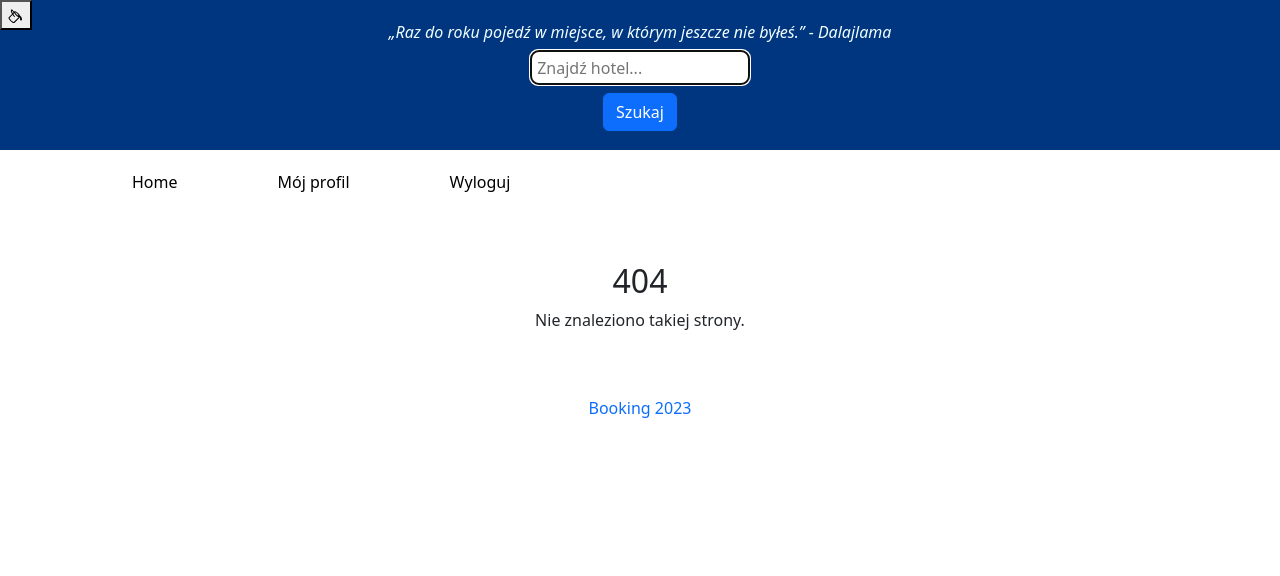
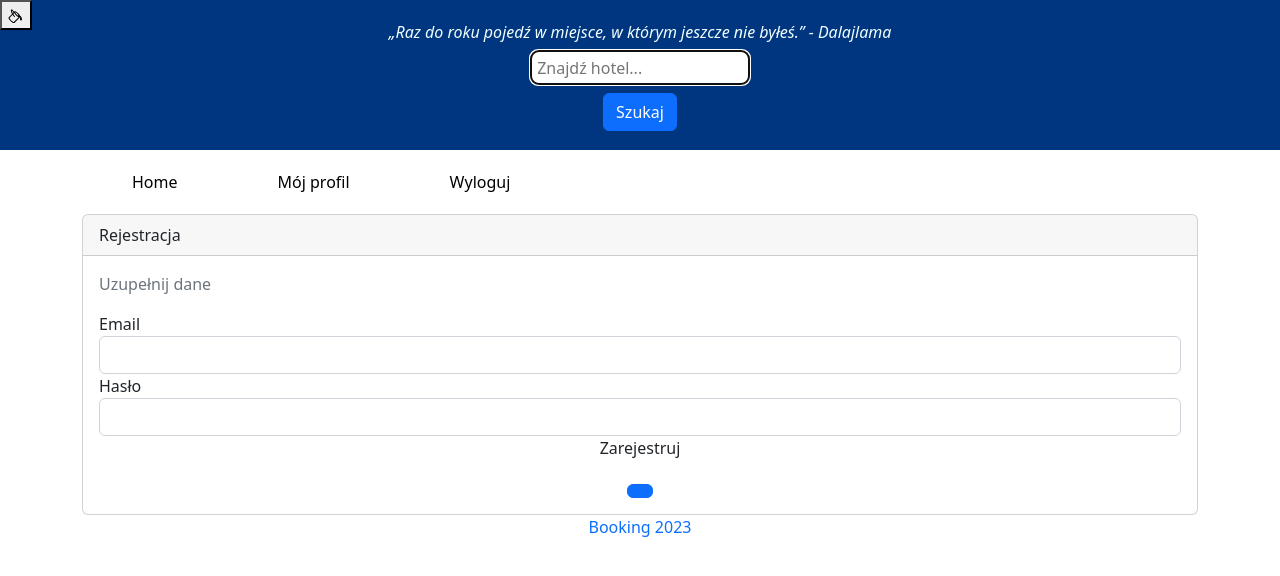
Before and after one commit to Pawel-Burakowski/Booking_App, a React (Create React App) app: page /rejestracja in a window 1280 px wide. Before the commit this address had no page. Shown: the top 576 px of the page. Built offline with nearby package versions, Linux system fonts and the light colour scheme.

Commit message:
Added register validation

```diff
--- a/src/App.js
+++ b/src/App.js
@@ -16,6 +16,7 @@ import Hotel from "./pages/Hotel/Hotel"
 import Search from "./pages/Search/Search"
 import NotFound from "./pages/404/404"
 import Login from "./pages/Auth/Login/Login"
+import Register from "./pages/Auth/Login/Register/Register"
 import AuthenticatedRoute from "./components/AuthenticatedRoute/AuthenticatedRoute"
 import ErrorBoundry from "./components/hoc/ErrorBoundry"
 import AddHotel from "./pages/Profile/MyHotels/AddHotel/AddHotel"
@@ -81,6 +82,10 @@ function App() {
 												<Login />
 											</Route>
 
+											<Route path="/rejestracja">
+												<Register />
+											</Route>
+
 											<Route exact={true} path="/">
 												<Home />
 											</Route>
--- /dev/null
+++ b/src/components/Input/Input.js
@@ -0,0 +1,26 @@
+import PropTypes from "prop-types"
+
+function Input(props) {
+	return (
+		<div className='form-group'>
+            <label>{props.label}</label>
+			<input
+				value={props.value}
+				onChange={e => props.onChange(e.target.value)}
+				type={props.type}
+				className={`form-control ${!props.isValid && props.showError ? "is-invalid" : "" }`}
+			/>
+			<div className="invalid-feedback">
+                Błąd
+            </div>
+		</div>
+	)
+}
+
+Input.defaultProps = {
+    type: "text",
+    isValid: false,
+    showError: false
+}
+
+export default Input
--- a/src/components/Menu/Menu.js
+++ b/src/components/Menu/Menu.js
@@ -41,11 +41,18 @@ function Menu() {
 						</li>
 					</>
 				) : (
-					<li>
-						<a href='#' onClick={login}>
-							Zaloguj
-						</a>
-					</li>
+					<>
+						<li>
+							<NavLink activeClassName={style.active} to='/rejestracja'>
+								Zarejestruj
+							</NavLink>
+						</li>
+						<li>
+							<a href='#' onClick={login}>
+								Zaloguj
+							</a>
+						</li>
+					</>
 				)}
 
 			</ul>
--- a/src/components/UI/LoadingButton/LoadingButton.js
+++ b/src/components/UI/LoadingButton/LoadingButton.js
@@ -1,11 +1,15 @@
 export default function LoadingButton (props) {
+
+	const buttonProps = {...props}
+	delete buttonProps.loading
+
     return(
         props.loading
 			?	<div className="d-flex justify-content-center">
 				<button className='btn btn-primary mt-2' role="status">Loading...</button>
 				</div>
 			:	<div className="d-flex justify-content-center">
-				<button className='btn btn-primary mt-2'>{props.label}</button>
+				<button {...buttonProps} className='btn btn-primary mt-2'>{props.label}</button>
 				</div>
 )
 }
--- a/src/helpers/helpers.js
+++ b/src/helpers/helpers.js
@@ -2,3 +2,8 @@ export function validateEmail(text) {
     const re = /^(([^<>()[\]\\.,;:\s@\"]+(\.[^<>()[\]\\.,;:\s@\"]+)*)|(\".+\"))@((\[[0-9]{1,3}\.[0-9]{1,3}\.[0-9]{1,3}\.[0-9]{1,3}\])|(([a-zA-Z\-0-9]+\.)+[a-zA-Z]{2,}))$/
     return re.test(text)
 }
+
+export function validate(text) {
+    const re = /^(([^<>()[\]\\.,;:\s@\"]+(\.[^<>()[\]\\.,;:\s@\"]+)*)|(\".+\"))@((\[[0-9]{1,3}\.[0-9]{1,3}\.[0-9]{1,3}\.[0-9]{1,3}\])|(([a-zA-Z\-0-9]+\.)+[a-zA-Z]{2,}))$/
+    return re.test(text)
+}
--- /dev/null
+++ b/src/pages/Auth/Login/Register/Register.js
@@ -0,0 +1,86 @@
+import { useState } from "react"
+import LoadingButton from "../../../../components/UI/LoadingButton/LoadingButton"
+import Input from "../../../../components/Input/Input"
+import { validate } from "../../../../helpers/helpers"
+
+export default function Register(props) {
+
+    const [loading, setLoading] = useState(false)
+    const [form, setForm] = useState({
+        email: {
+            value: "",
+            error: "",
+            showError: false,
+            rules: ["required", "email"]
+        },
+        password: {
+            value: "",
+            error: "",
+            showError: false,
+            rules: ["required"]
+        }
+    })
+
+    const submit = e => {
+        e.preventDefault()
+        setLoading(true)
+
+        setTimeout(() => {
+            setLoading(false)
+        }, 500)
+    }
+
+    const changeHandler = (value, fieldName) => {
+        const error = validate(form[fieldName].rules, value)
+
+        setForm({
+            ...form,
+            [fieldName]: {
+                value,
+                showError: true,
+                error: error
+            }
+        })
+    }
+
+	return (
+		<div className='container'>
+			<div className='card'>
+				<div className='card-header'> Rejestracja </div>
+				<div className='card-body'>
+					<p className='text-muted'>Uzupełnij dane </p>
+
+					<form onSubmit={submit}></form>
+
+					<form>
+						<Input
+							label='Email'
+                            type="email"
+							value={form.email.value}
+							onChange={val => changeHandler(val, "email")}
+							/* error={form.email.error}
+							showError={form.email.showError} */
+						/>
+
+						<Input
+							label='Hasło'
+							value={form.password.value}
+							onChange={val => changeHandler(val, "password")}
+/* 							error={form.password.error}
+							showError={form.password.showError} */
+						/>
+
+						<div>
+							<p class='text-center'>Zarejestruj</p>
+							<LoadingButton loading={loading} className='btn-success'>
+								{" "}
+								Zarejestruj
+							</LoadingButton>
+						</div>
+
+					</form>
+				</div>
+			</div>
+		</div>
+	)
+}
--- a/src/pages/Profile/MyHotels/AddHotel/AddHotel.js
+++ b/src/pages/Profile/MyHotels/AddHotel/AddHotel.js
@@ -1,6 +1,6 @@
 import { useState, useRef } from "react"
-import useStateStorage from "../../../../components/Hooks/useStateStorage"
 import LoadingButton from "../../../../components/UI/LoadingButton/LoadingButton"
+import Input from "../../../../components/Input/Input"
 
 const AddHotel = props => {
 
@@ -51,44 +51,26 @@ const AddHotel = props => {
 
 					<form>
 
-						<div className='form-group mb-3'>
-							<label> Nazwa </label>
-							<input
-                                value={form.name}
-                                onChange={e => setForm({...form, name: e.target.value })}
-								type='text'
-								className={`form-control ${false ? "is-invalid" : ``} `}
-							/>
-							<div className='invalid-feedback'>
-                                Błąd
-                            </div>
-						</div>
+                        <Input
+                        label = "Nazwa"
+                        value={form.name}
+                        onChange={value => setForm({...form, name: value })}
+                        isValid={true}
+                        showError={false}   />
 
-                        <div className='form-group mb-3'>
-							<label> Opis </label>
-							<textarea
-                                value={form.description}
-                                onChange={e => setForm({...form, description: e.target.value })}
-								type='text'
-								className={`form-control ${false ? "is-invalid" : ``} `}
-							/>
-							<div className='invalid-feedback'>
-                                Błąd
-                            </div>
-						</div>
+                        <Input
+                        label = "Opis"
+                        value={form.description}
+                        onChange={value => setForm({...form, description: value })}
+                        isValid={true}
+                        showError={false}   />
 
-						<div className='form-group  mb-3'>
-							<label> Miejscowość </label>
-							<input
-                                value={form.city}
-                                onChange={e => setForm({...form, city: e.target.value })}
-								type='text'
-								className={`form-control ${false ? "is-invalid" : ``} `}
-							/>
-							<div className='invalid-feedback'>
-                                Błąd
-                            </div>
-						</div>
+                        <Input
+                        label = "Miejscowość"
+                        value={form.city}
+                        onChange={value => setForm({...form, city: value })}
+                        isValid={true}
+                        showError={false}   />
 
                         <div className='form-group  mb-3'>
 							<label> Ilość pokoi </label>
@@ -117,7 +99,7 @@ const AddHotel = props => {
                                 onChange={changeFeatureHandler}
                                 id="tv"
                                 />
-                                <label className="custom-control-label p-1" for="tv">TV</label>
+                                <label className="custom-control-label p-1" htmlfor="tv">TV</label>
                             </div>
 
                             <div className="custom-control custom-checkbox">
@@ -129,7 +111,7 @@ const AddHotel = props => {
                                 checked={form.features.find(x => x === "WiFi")}
                                 id="WiFi"
                                 />
-                                <label className="custom-control-label p-1" for="WiFi">WiFi</label>
+                                <label className="custom-control-label p-1" htmlfor="WiFi">WiFi</label>
                             </div>
 
                             <div className="custom-control custom-checkbox">
@@ -141,7 +123,7 @@ const AddHotel = props => {
                                 checked={form.features.find(x => x === "Parking")}
                                 id="Parking"
                                 />
-                                <label className="custom-control-label p-1 mb-3" for="Parking">Parking</label>
+                                <label className="custom-control-label p-1 mb-3" htmlfor="Parking">Parking</label>
                             </div>
 						</div>
 
@@ -164,7 +146,7 @@ const AddHotel = props => {
                                 checked={form.status == 1}
                                 className="custom-control-input"
                                 />
-                                <label className="custom-control-label p-1" for="status-active">Dostępny</label>
+                                <label className="custom-control-label p-1" htmlfor="status-active">Dostępny</label>
                             </div>
 
                             <div className="custom-control custom-radio">
@@ -177,7 +159,7 @@ const AddHotel = props => {
                                 checked={form.status == 0}
                                 className="custom-control-input"
                                 />
-                                <label className="custom-control-label p-1" for="status-hide">Niedostępny</label>
+                                <label className="custom-control-label p-1" htmlfor="status-hide">Niedostępny</label>
                             </div>
                         </div>
 
```
